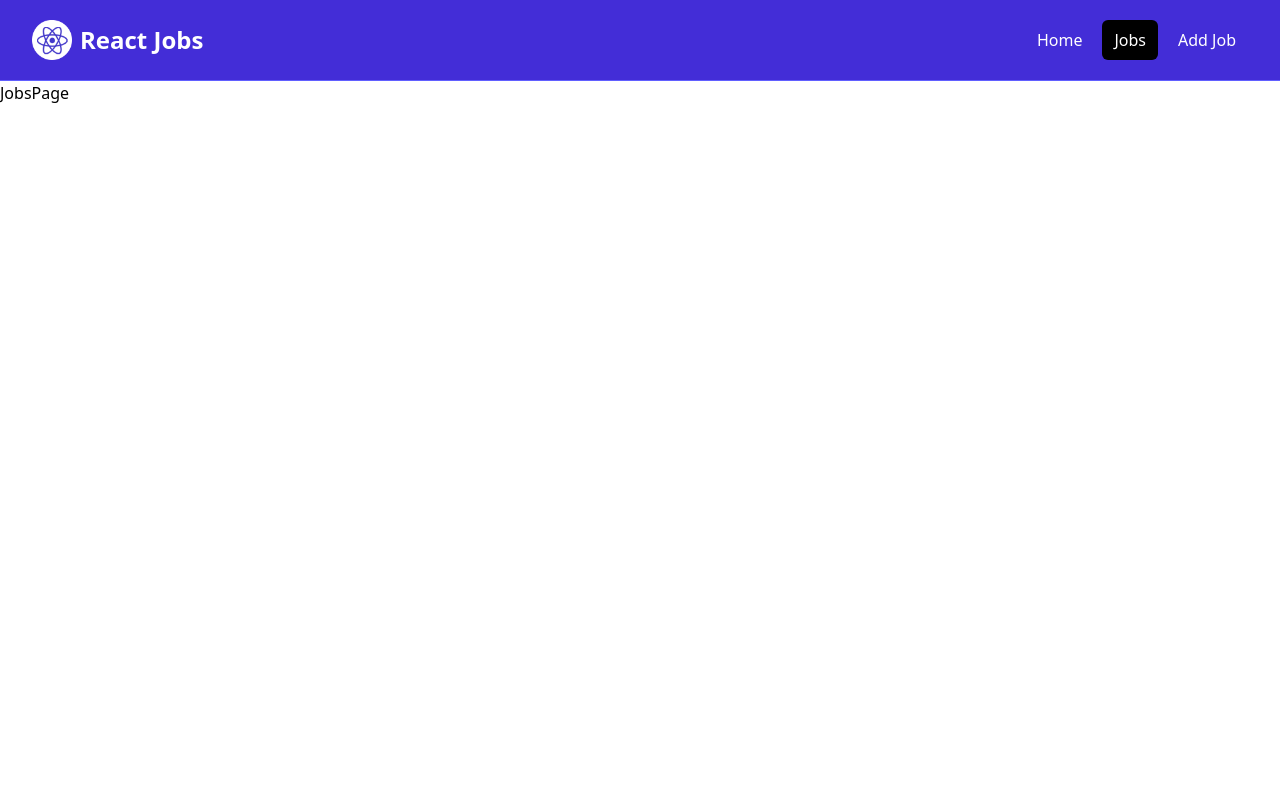
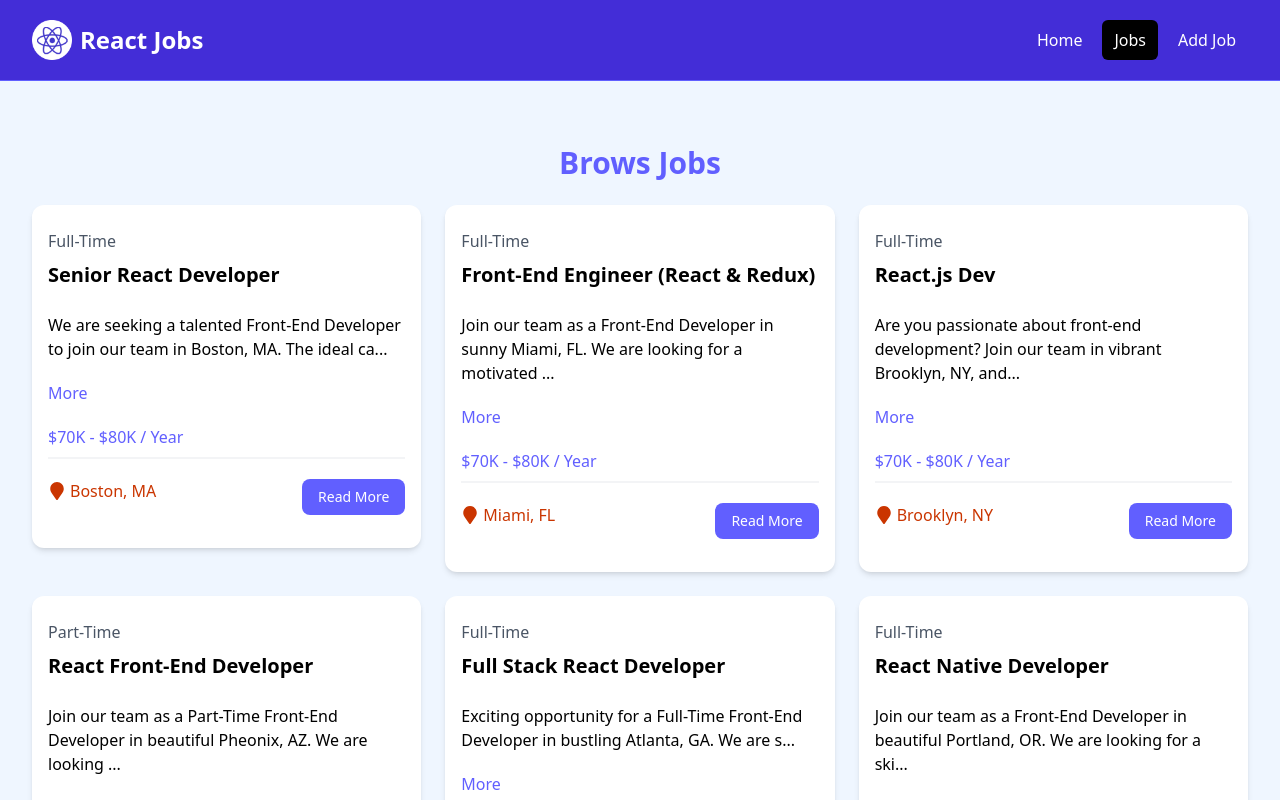
Before and after one commit to IT22003850/react-jobs, a React (Vite) app: page /jobs in a window 1280 px wide. Shown: the top 800 px of the page. Built offline with nearby package versions, Linux system fonts and the light colour scheme.

Commit message:
implemented conditional rendering Jobs

```diff
--- a/src/components/JobListings.jsx
+++ b/src/components/JobListings.jsx
@@ -2,19 +2,19 @@
 import jobs from "../jobs.json";
 import JobListing from "./JobListing";
 
-const JobListings = () => {
-    const recentJobs = jobs.slice(0,3)
+const JobListings = ({isHome = false}) => {
+    const JobListings = isHome ? jobs.slice(0,3) : jobs;
 
   return (
     <div>
       <section className="bg-blue-50 px-4 py-10">
         <div className="container-xl lg:container m-auto">
           <h2 className="text-3xl font-bold text-indigo-500 mb-6 text-center">
-            Browse Jobs
+            {isHome ? 'Recent Jobs' : 'Brows Jobs'}
           </h2>
           <div className="grid grid-cols-1 md:grid-cols-3 gap-6">
             {/* <!-- Job Listing 1 --> */}
-            {recentJobs.map((job) => (
+            {JobListings.map((job) => (
                 <JobListing key={job.id} job={job}/>
             ))}
           </div>
--- a/src/pages/HomePage.jsx
+++ b/src/pages/HomePage.jsx
@@ -10,7 +10,7 @@
     <div>
         <Hero/>
         <HomeCards/>
-        <JobListings/>
+        <JobListings isHome={true}/>
         <ViewAllJobs/>
     </div>
   )
--- a/src/pages/JobsPage.jsx
+++ b/src/pages/JobsPage.jsx
@@ -1,8 +1,13 @@
 import React from 'react'
+import JobListings from '../components/JobListings'
 
 const JobsPage = () => {
   return (
-    <div>JobsPage</div>
+    <div>
+        <section className='bg-blue-50 px-4 py-6'>
+            <JobListings/>
+        </section>
+    </div>
   )
 }
 
```
